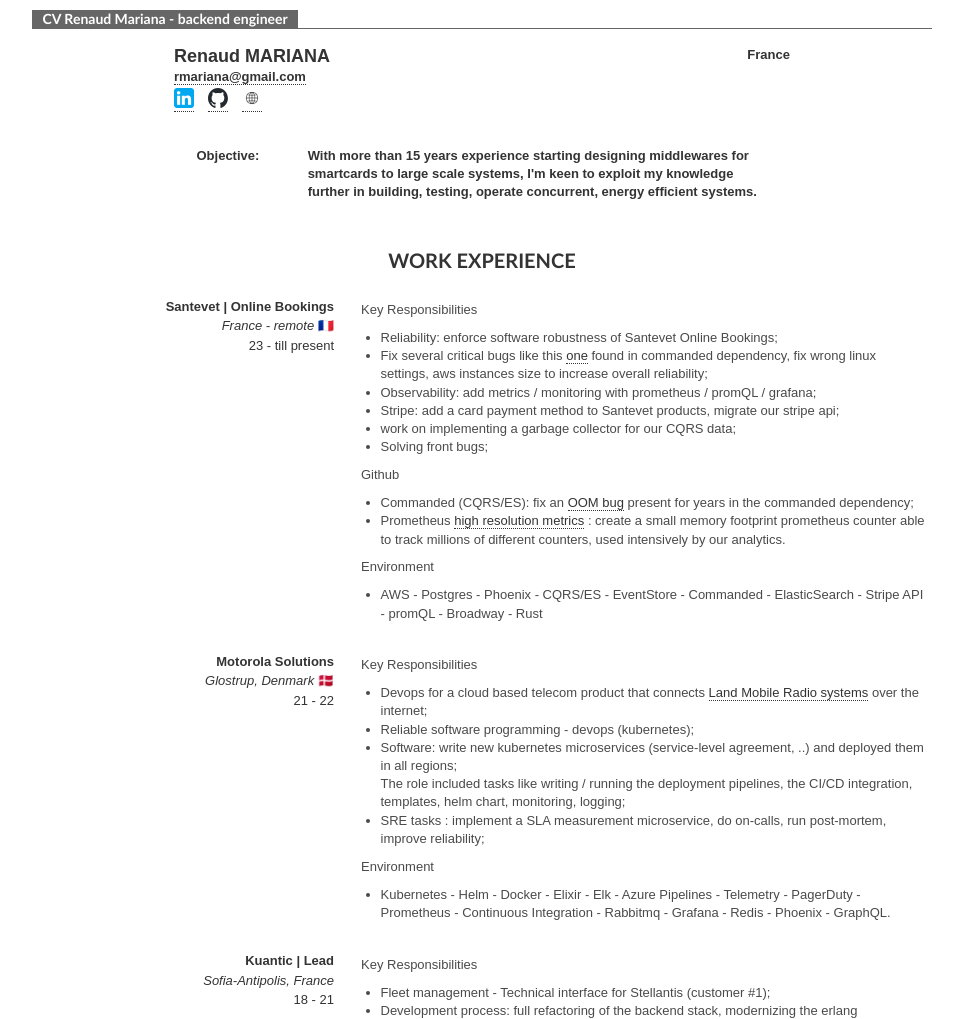
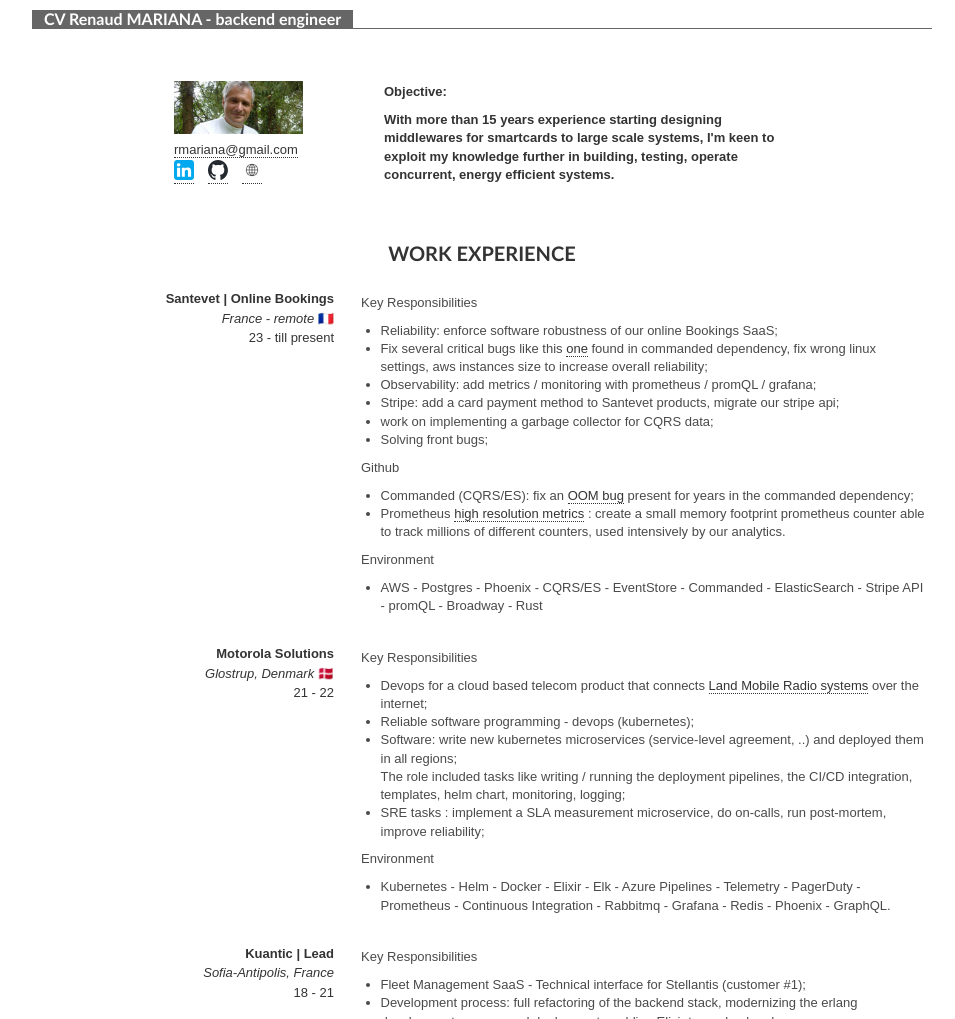
Before and after one commit to bougueil/cv, a plain HTML site: page index.html in a window 1280 px wide. Shown: the top 1019 px of the page, without its empty margins (158-1113 px from the left). Drawn offline with Linux system fonts and the light colour scheme.

Commit message:
add picture

```diff
--- a/index.html
+++ b/index.html
@@ -23,7 +23,7 @@
          .icon { float: left; padding-right: 5px; }
          ul.news b, dl dt { font-family: "trebuchet ms", arial; font-size: 14px; }
          .umenu { border-bottom: #666 1px solid; position: relative; margin: 0.75em 0; height: 18px; }
-         .umenu a, .umenu a:visited { font-weight: bold; font-family: "trebuchet ms", arial; font-size: 14px; padding: 0em 0.75em; border-width: 0px;  text-decoration: none; background: #666; color: #fff; margin-right: 0.5em; height: 18px; line-height: 18px; float: left; }
+         .umenu a, .umenu a:visited { font-weight: bold; font-family: "trebuchet ms", arial; font-size: 16px; padding: 0em 0.75em; border-width: 0px;  text-decoration: none; background: #666; color: #fff; margin-right: 0.5em; height: 18px; line-height: 18px; float: left; }
          .umenu a.home, a.home:visited { background: #666; }
          .umenu a.active, .umenu a.active:visited { background: #1284DA; }
          pre { background: #f5f5f5; padding: 0.5em 1em; border: #ccc 1px solid; width: auto; }
@@ -50,35 +50,28 @@
       <!--'"</title></head>-->
       <div id="main">
          <div class="umenu">
-            <a class="home" href="https://raw.githubusercontent.com/bougueil/cv/refs/heads/main/CV_mariana_backend.pdf">CV Renaud Mariana - backend engineer</a>
+            <a class="home" href="https://raw.githubusercontent.com/bougueil/cv/refs/heads/main/CV_mariana_backend.pdf">CV Renaud MARIANA - backend engineer</a>
          </div>
          <center>
-            <table width="70%" cellspacing="0" cellpadding="7">
+           <p><br></p>
+            <table width="70%" cellspacing="0" cellpadding="7" border="0">
                <tbody>
                   <tr>
-                     <td width="54%" valign="top"><b><p class="small_margin"><font size="4">Renaud MARIANA</font></p>
+                     <td style="vertical-align: center; width: 33%;">
+			<img src="logos/avatar.png" alt="" style="width: 66%" />
                         <p class="small_margin"><a href="mailto:rmariana@gmail.com">rmariana@gmail.com</a></p>
                         <p class="small_margin">
                         <a href="https://www.linkedin.com/in/renaudmariana"><img src="logos/linkedin.png" height="20"></a>
                         &ensp; <a href="https://github.com/bougueil"><img src="logos/github.svg" height="20"></a>
                         &ensp; <a href="https://raw.githubusercontent.com/bougueil/cv/refs/heads/main/CV_mariana_backend.pdf"><img src="logos/web.jpg" height="20"></a></p>
-                        <br></b>
                      </td>
-                     <td style="vertical-align: top; width: 46%;">
-                        <div align="right"><b>France</b>
-                        </div>
-                     </td>
-                  </tr>
-               </tbody>
-            </table>
-            <table width="65%" cellspacing="0" cellpadding="7" border="0">
-               <tbody>
-                  <tr>
-                     <td style="vertical-align: top; width: 19%;"><b>Objective:</b></td>
-                     <td style="vertical-align: top; width: 81%;"><b>
+                     <td style="vertical-align: top; width: 66%;"><b>
+                        <p>Objective:<p>
+                           <p>
                         With more than 15 years experience starting designing middlewares
                         for smartcards to large scale systems, I'm keen to exploit my knowledge
-                        further in building, testing, operate concurrent, energy efficient systems.</b>
+                        further in building, testing, operate concurrent, energy efficient systems.</p>
+                        </b>
                      </td>
                   </tr>
                </tbody>
@@ -112,11 +105,11 @@
                      <td class="skillbody">
                         <p class="font-semibold text-sm text-gray-700">Key Responsibilities</p>
                         <ul>
-                           <li> Reliability: enforce software robustness of Santevet Online Bookings;</li>
+                           <li> Reliability: enforce software robustness of our online Bookings SaaS;</li>
                            <li> Fix several critical bugs like this <a href="https://github.com/commanded/commanded/pull/600/commits" class="hover:text-zinc-700 underline">one</a> found in commanded dependency, fix wrong linux settings, aws instances size to increase overall reliability;</li>
                            <li> Observability: add metrics / monitoring with prometheus / promQL / grafana;</li>
                            <li> Stripe: add a card payment method to Santevet products, migrate our stripe api;</li>
-                           <li> work on implementing a garbage collector for our CQRS data;</li>
+                           <li> work on implementing a garbage collector for CQRS data;</li>
                            <li> Solving front bugs; </li>
                         </ul>
                         <p class="font-semibold text-sm text-gray-700">Github</p>
@@ -203,7 +196,7 @@
                      <td class="skillbody">
                         <p class="font-semibold text-sm text-gray-700">Key Responsibilities</p>
                         <ul>
-                           <li> Fleet management - Technical interface for Stellantis (customer #1); </li>
+                           <li> Fleet Management SaaS - Technical interface for Stellantis (customer #1); </li>
                            <li> Development process: full refactoring of the backend stack, modernizing the erlang development process and
                               deployments, adding Elixir to our backend;</li>
                            <li> Reliability: improve the reliability and extensibility of the stack with for example, MQ;</li>
@@ -257,7 +250,7 @@
                      <td class="skillbody">
                         <p class="font-semibold text-sm text-gray-700">Key Responsibilities</p>
                         <ul>
-                           <li>Distributed cloud storage - R&D - Devops </li>
+                           <li>Distributed cloud Storage - R&D - Devops </li>
                            <li>Architecture: define the basis for a fault tolerant storage (e.g. where nodes may crash);</li>
                            <li>Implement a flexible, lightweight protocol layer (<a href="https://nbd.sourceforge.io/" class="hover:text-zinc-700 underline">nbd</a>) in erlang (where it shines), allowing for example to move geographically a customer storage while his storage is currently in use
                               <br><em>topics: </em> live release upgrade, app profiling, riak LRU cache, blocks dependency graph, users volume live relocation, riak node crash recovery, data flow performance analysis, webmachine rest api;
@@ -483,7 +476,7 @@
                <tbody>
                   <tr>
                      <td class="skillref"> Systems :</td>
-                     <td class="skillbody"> kubernetes / docker, azure pipelines CI/CD, low latency Erlang/OTP, elixir ecosystem, phoenix, tailwind-css, github actions, riak (nosql), linux kernel (bloc storage), graphQL, sqlite, postgresql, SQLAlchemy, tsung, redis, C++ Coroutines.</td>
+                     <td class="skillbody"> SaaS, kubernetes / docker, azure pipelines CI/CD, low latency Erlang/OTP, elixir ecosystem, phoenix, tailwind-css, github actions, riak (nosql), linux kernel (bloc storage), graphQL, sqlite, postgresql, SQLAlchemy, tsung, redis, C++ Coroutines.</td>
                   </tr>
                   <tr>
                      <td class="skillref"> Observability - Prediction :</td>
```
Also changed, not shown: logos/avatar.png (added).
